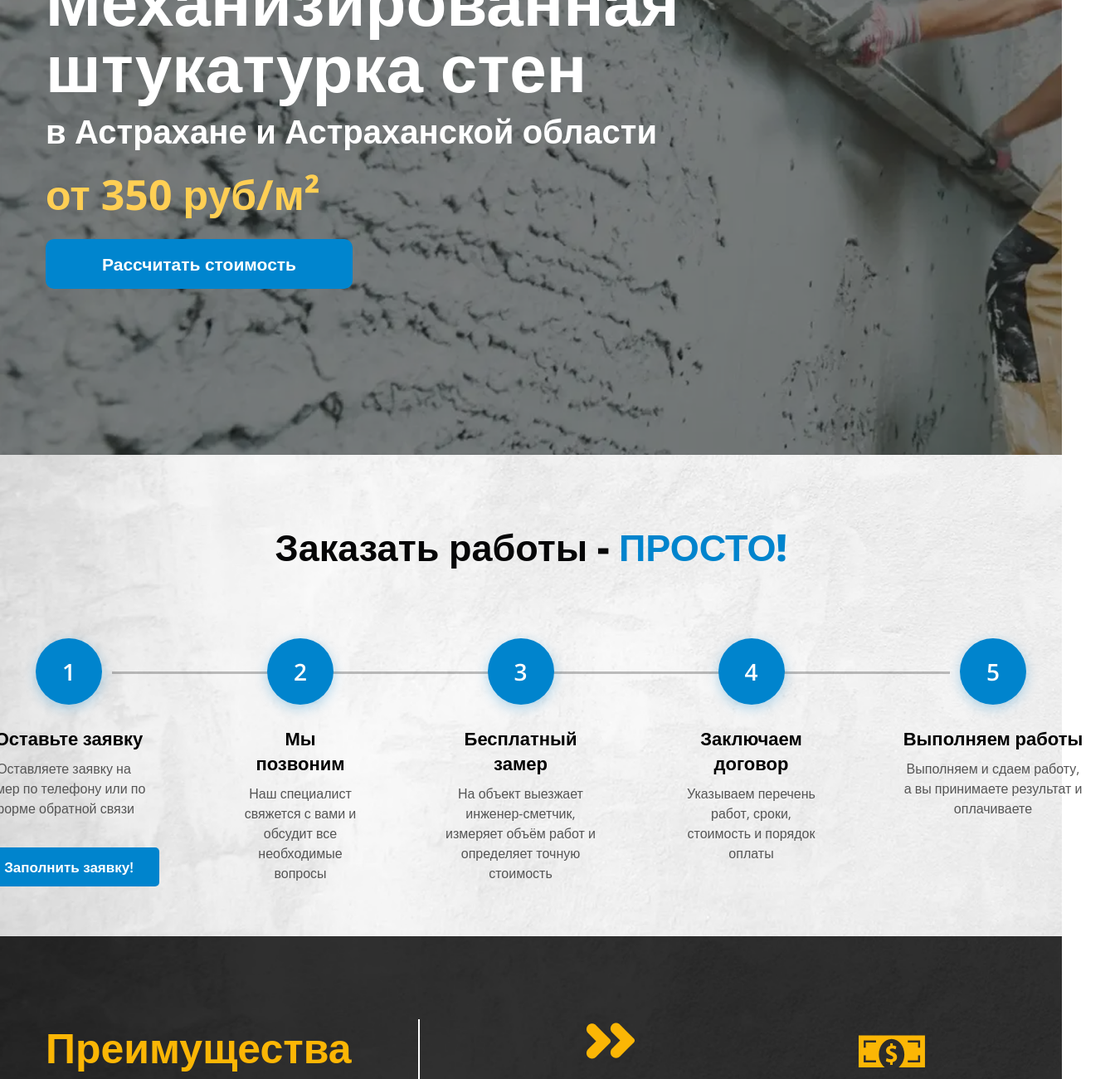
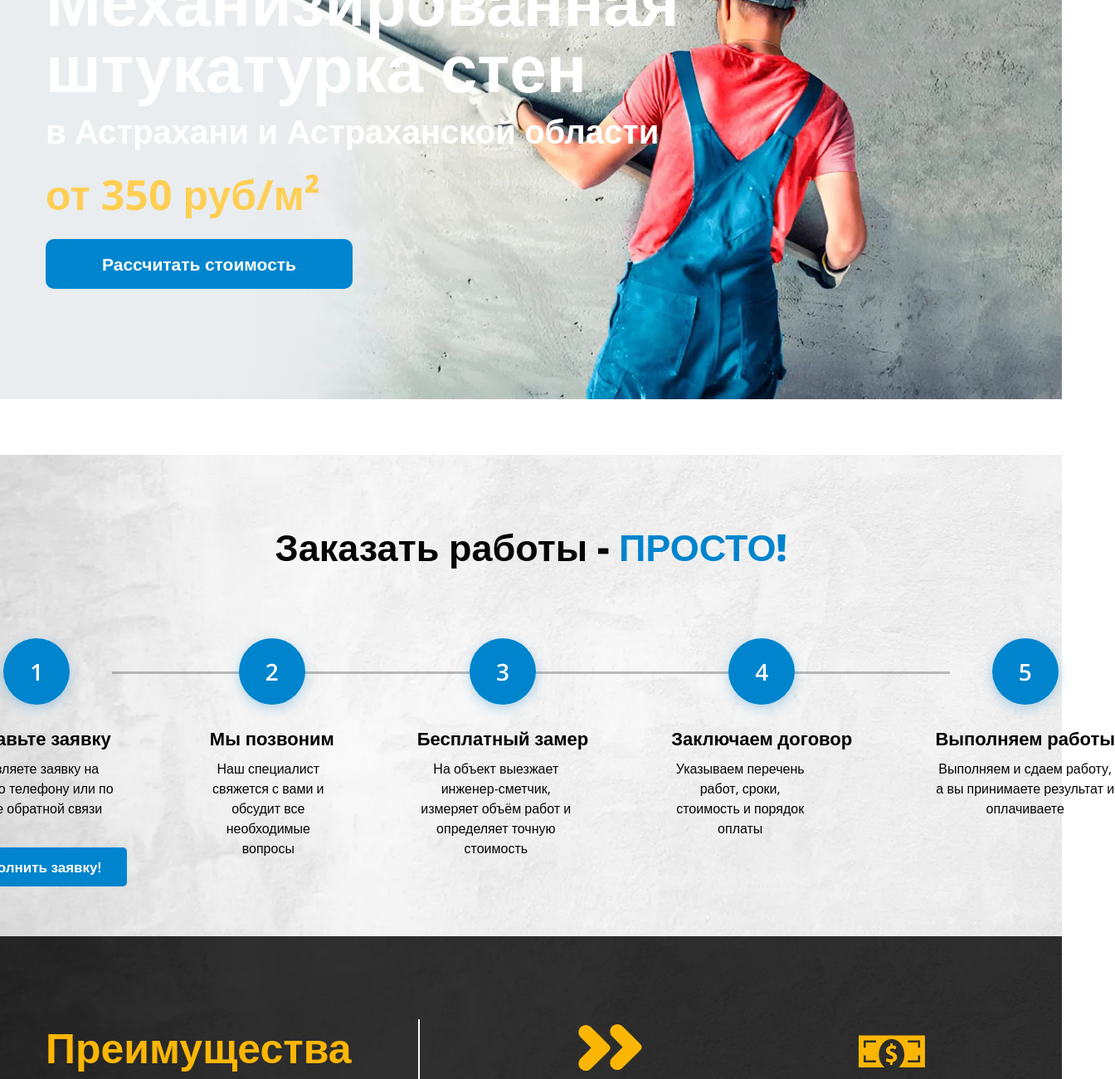
Before and after one commit to Kamron5505/shtukaturka, a plain HTML site: page index.html in a window 1280 px wide. Shown: the part 240-1540 px from the top of the page at 83% size, 1344 px wide, since content can reach past the window. Drawn offline with nearby package versions, Linux system fonts and the light colour scheme.

Commit message:
photo added

```diff
--- a/index.html
+++ b/index.html
@@ -52,10 +52,12 @@
         <!-- WELCOME -->
         <section class="welcome" data-aos="fade-up">
             <div class="container">
-                <h2 class="welcome__title">Механизированная штукатурка стен</h2>
-                <h4 class="welcome__subtitle">в Астрахане и Астраханской области</h4>
-                <span class="welcome__price">от 350 руб/м²</span>
-                <a href="#mini" class="welcome__btn">Рассчитать стоимость</a>
+                <div class="welcome__content">
+                    <h2 class="welcome__title">Механизированная штукатурка стен</h2>
+                    <h4 class="welcome__subtitle">в Астрахани и Астраханской области</h4>
+                    <span class="welcome__price">от 350 руб/м²</span>
+                    <a href="#mini" class="welcome__btn">Рассчитать стоимость</a>
+                </div>
             </div>
         </section>
 
--- a/style.css
+++ b/style.css
@@ -141,13 +141,14 @@ img {
     cursor: pointer;
 }
 
+
 .welcome {
     padding: 200px 0;
-    background-image: url("./images/welcome-bg.png");
+    background-image: url("./images/welcome-bg.jpeg");
+    background-size: contain;
+    background-position: center;
     background-repeat: no-repeat;
-    background-size: cover;
 }
-
 
 .welcome__title {
     font-weight: 700;
@@ -268,13 +269,14 @@ img {
     color: #000;
     margin-bottom: 10px;
     margin-top: 25px;
+    text-wrap: nowrap;
 }
 
 .steps__description {
     font-weight: 400;
     font-size: 16px;
     text-align: center;
-    color: #555;
+    color: #060607;
     line-height: 1.5;
     max-width: 250px;
 }
@@ -387,16 +389,11 @@ img {
     max-width: 400px;
     box-sizing: border-box;
     display: flex;
+    align-items: center;
     flex-direction: column;
-    align-items: center;
-    text-align: center;
 }
 
-.icon-wrapper {
-    width: 80px;
-    height: 80px;
-    margin-bottom: 20px;
-}
+.icon-wrapper {}
 
 .item-title {
     font-weight: 700;
@@ -412,7 +409,7 @@ img {
     line-height: 150%;
     color: #fff;
     max-width: 257px;
-    padding-top: 20px;
+    padding-top: 5px;
 }
 
 /* Benfits-section */
```
Also changed, not shown: images/welcome-bg.jpeg (added), images/welcome-bg.png (deleted).
